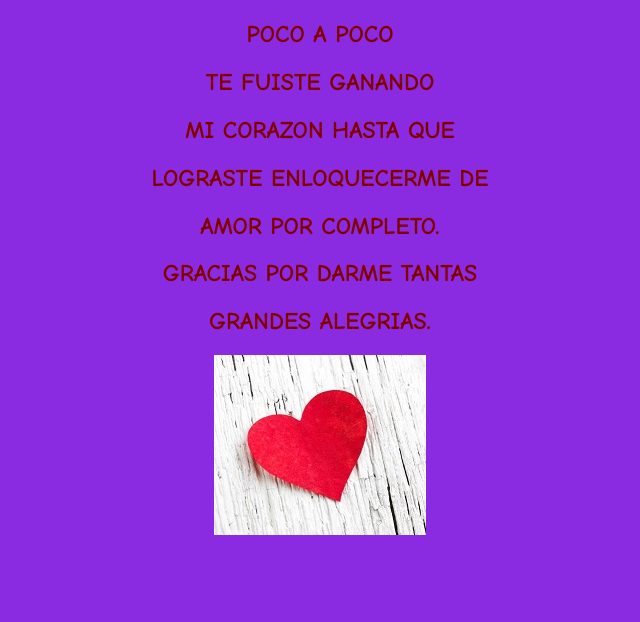
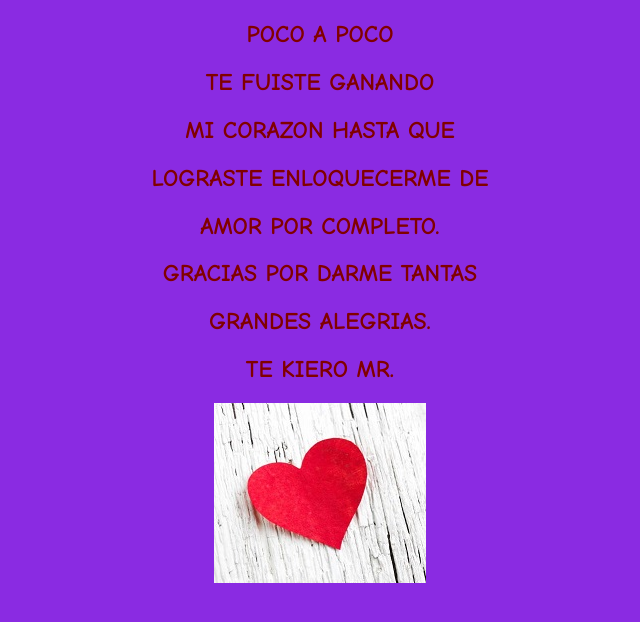
Before and after one commit to KevinDbr98/Prueba, a plain HTML site: page servicios.html in a window 1280 px wide. Shown: the whole page, without its empty margins (320-960 px from the left). Drawn offline with Linux system fonts and the light colour scheme.

Commit message:
Update servicios.html

```diff
--- a/servicios.html
+++ b/servicios.html
@@ -17,6 +17,7 @@
         <h2><center><FONT COLOR="MAROON" FACE="Comic Sans MS,arial,verdana">AMOR POR COMPLETO.</FONT></center></h2>
         <h2><center><FONT COLOR="MAROON" FACE="Comic Sans MS,arial,verdana">GRACIAS POR DARME TANTAS</FONT></center></h2>
         <h2><center><FONT COLOR="MAROON" FACE="Comic Sans MS,arial,verdana">GRANDES ALEGRIAS.</FONT></center></h2>
+         <h2><center><FONT COLOR="MAROON" FACE="Comic Sans MS,arial,verdana">TE KIERO MR.</FONT></center></h2>
         <h2><center><header><img src="amor.jpg" alt=""></header></center></h2>
     </section>
 
```
